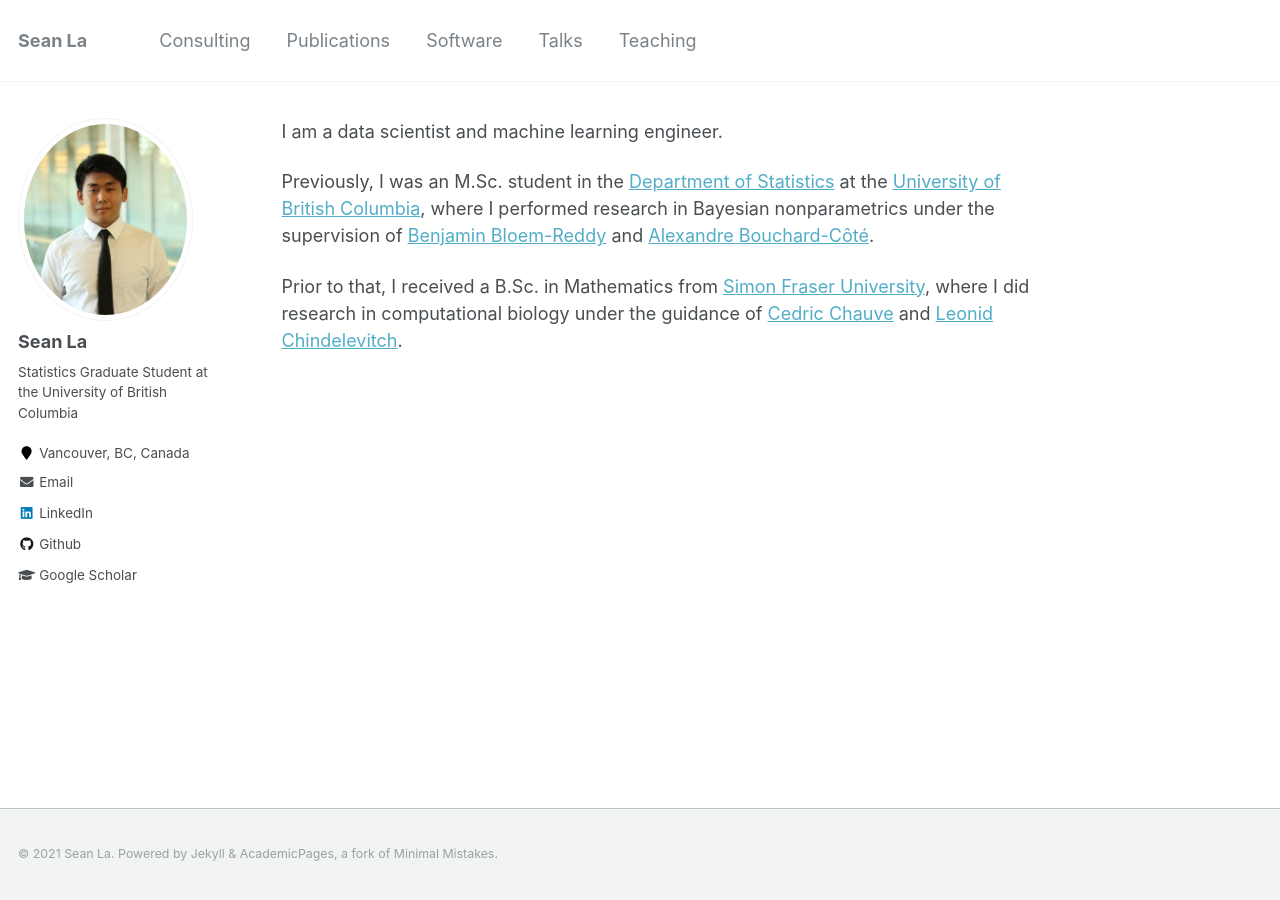
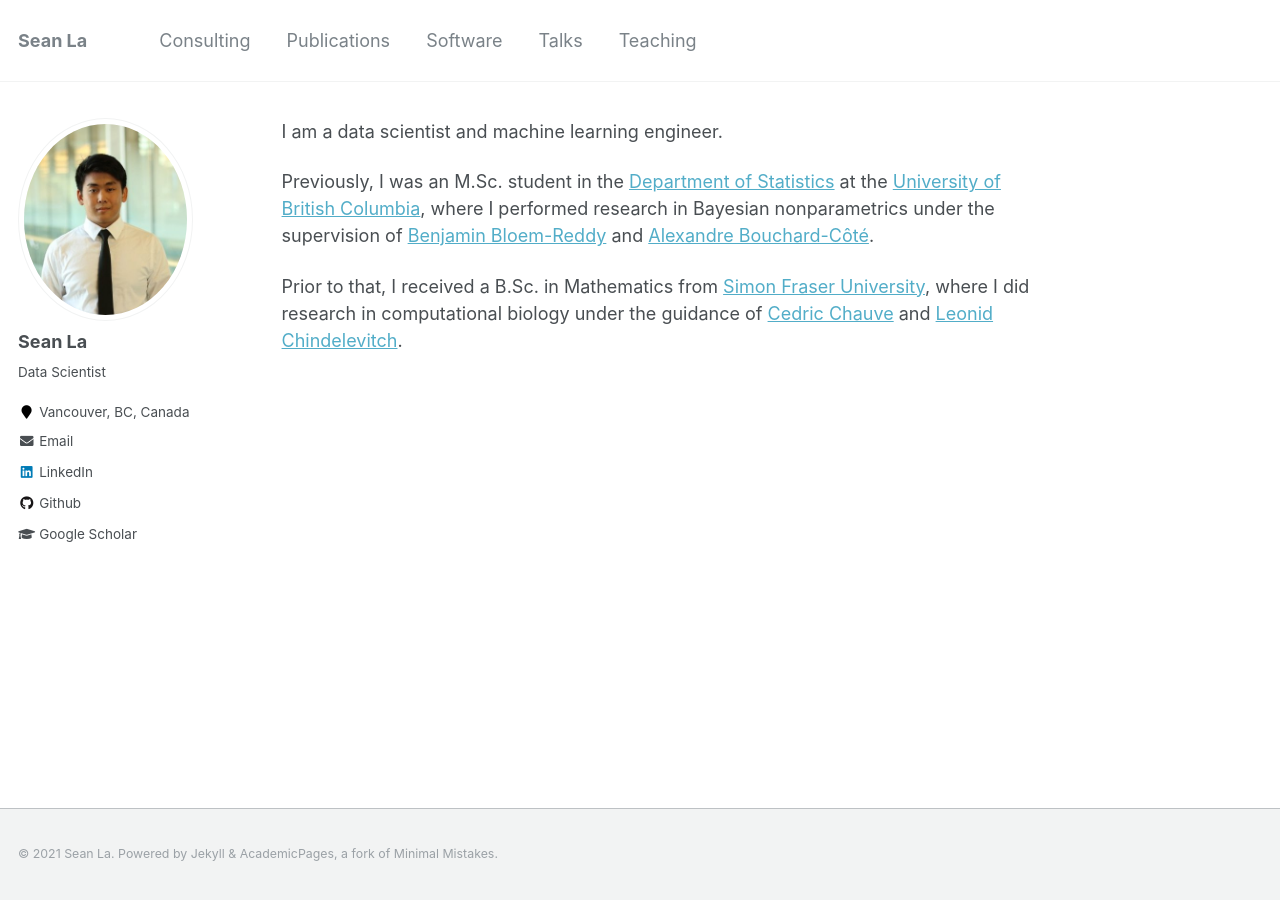
Before and after one commit to sean-la/theseanla.github.io, a Jekyll site: the page built from _pages/about.md, in a window 1280 px wide. Built offline with Jekyll 4.4.1, drawn with Linux system fonts in a browser that asks for light colours.

Commit message:
Update _config.yml

```diff
--- a/_config.yml
+++ b/_config.yml
@@ -82,7 +82,7 @@ analytics:
 author:
   name             : "Sean La"
   avatar           : "headshot.jpg"
-  bio              : "Statistics Graduate Student at the University of British Columbia"
+  bio              : "Data Scientist"
   location         : "Vancouver, BC, Canada"
   employer         :
   pubmed           :
```
